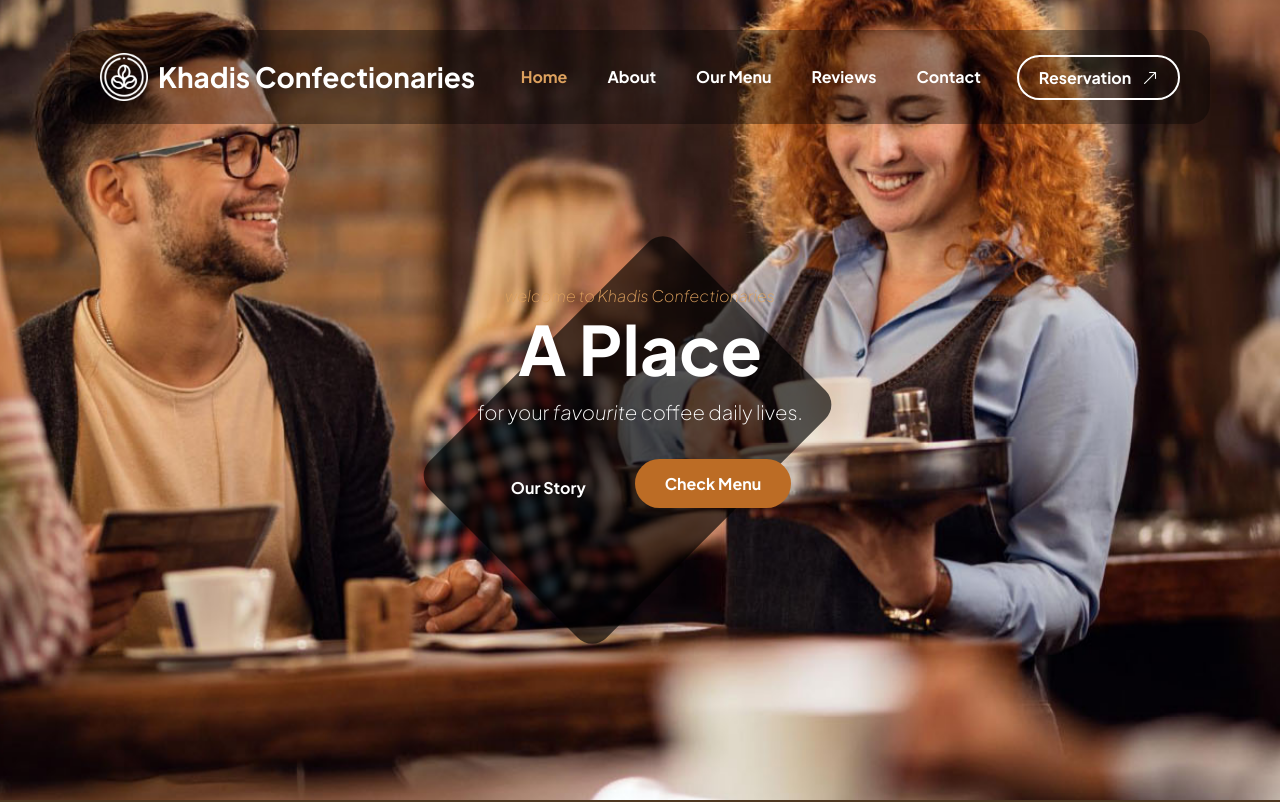
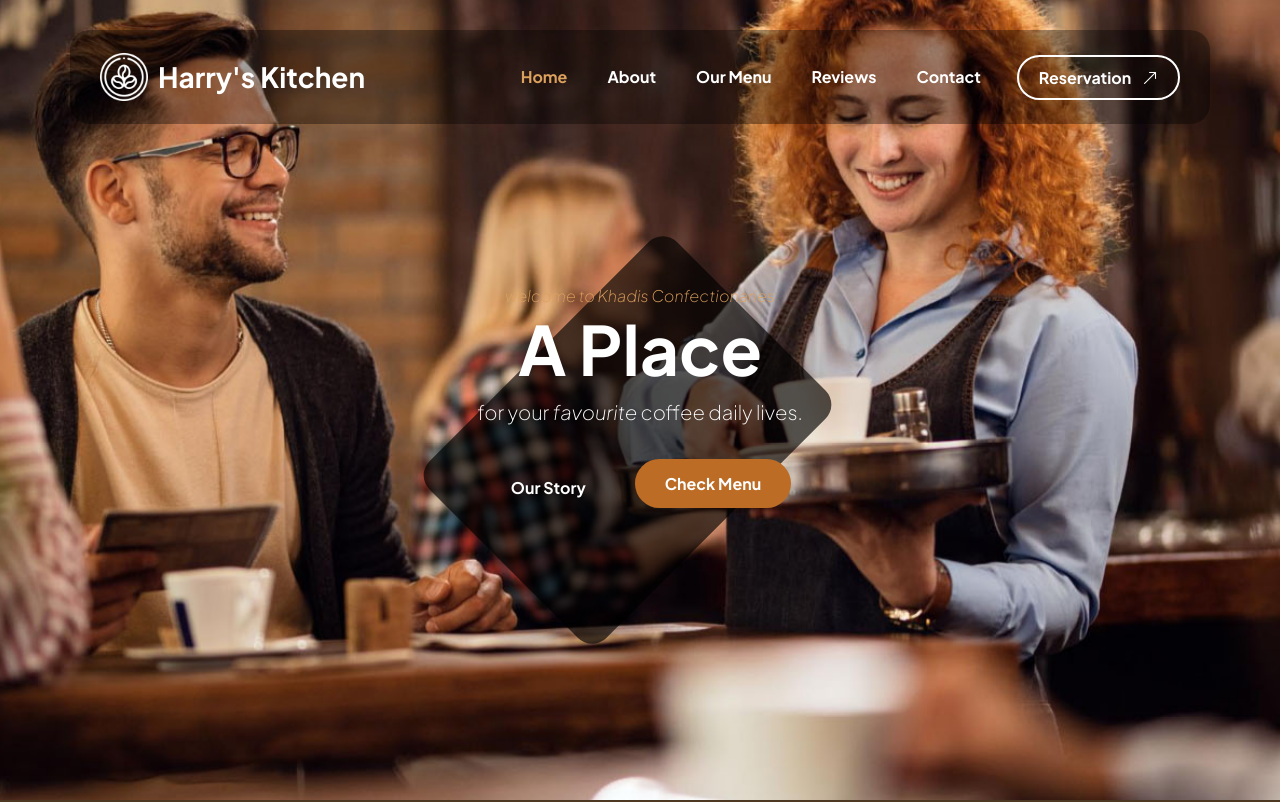
Before and after one commit to lateef-taiwo/CICD-with-AWS-codepipeline-and-code-build, a plain HTML site: page Cafetaria/index.html in a window 1280 px wide. Shown: the top 802 px of the page. Drawn offline with Linux system fonts and the light colour scheme.

Commit message:
Modified index.html

```diff
--- a/Cafetaria/index.html
+++ b/Cafetaria/index.html
@@ -42,7 +42,7 @@ Bootstrap 5 HTML CSS Template
                     <div class="container">
                         <a class="navbar-brand d-flex align-items-center" href="index.html">
                             <img src="images/coffee-beans.png" class="navbar-brand-image img-fluid" alt="Barista Cafe Template">
-                            Khadis Confectionaries
+                            Harry's Kitchen
                         </a>
 
                         <button class="navbar-toggler" type="button" data-bs-toggle="collapse" data-bs-target="#navbarNav" aria-controls="navbarNav" aria-expanded="false" aria-label="Toggle navigation">
```
Also changed, not shown: Screenshots/create-distribution-1.png (deleted), Screenshots/create-distribution-3.png (deleted).
